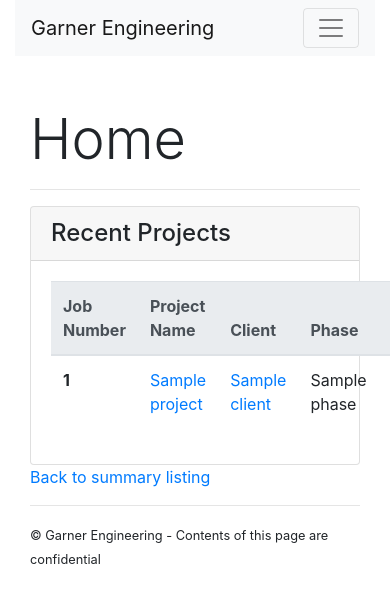
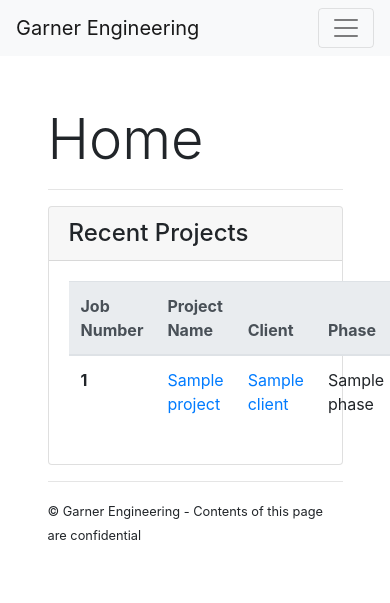
Before and after one commit to bennett39/garner-eng, a Django app: template garnereng/sitereport/templates/sitereport/index.html in a window 390 px wide; the page is wider, and only the part inside the window is pictured. Shown: the top 603 px of that part. Run offline with Django 3.2, Linux system fonts and the light colour scheme; the template is opened without the code that fills it: most values are stand-ins (such as "Sample title", 1, 10 or a date in 2020); some libraries are stand-ins or nearby versions.

Commit message:
Remove unneeded container in template, make mobile responsive

```diff
--- a/garnereng/sitereport/templates/sitereport/base.html
+++ b/garnereng/sitereport/templates/sitereport/base.html
@@ -27,7 +27,6 @@ integrity="sha384-ChfqqxuZUCnJSK3+MXmPNIyE6ZbWh2IMqE241rYiqJxyMiZ6OW/JmZQ5stwEUL
         <title>{% block title %}{% endblock %}</title>
     </head>
     <body>
-        <div class="container-fluid">
         <nav class="navbar navbar-expand-lg navbar-light bg-light">
             <a class="navbar-brand" href="/">Garner Engineering</a>
             <button class="navbar-toggler" type="button"
@@ -59,14 +58,8 @@ integrity="sha384-ChfqqxuZUCnJSK3+MXmPNIyE6ZbWh2IMqE241rYiqJxyMiZ6OW/JmZQ5stwEUL
             </div>
         </nav>
 
-            <div class="container" style="margin-top: 50px">
+        <div class="container col-10 md-col-8" style="margin-top: 50px">
             {% block body %}{% endblock %}
-
-                <p><a href="{% url 'index' %}">
-                    Back to summary listing</a></p>
-            </div>
-
-            <div class="container" id="footer">
             <hr>
             <p><small>&copy; Garner Engineering - Contents of this page are
                 confidential</small></p>
```
Lines whose indentation alone changed are shown as unchanged.
